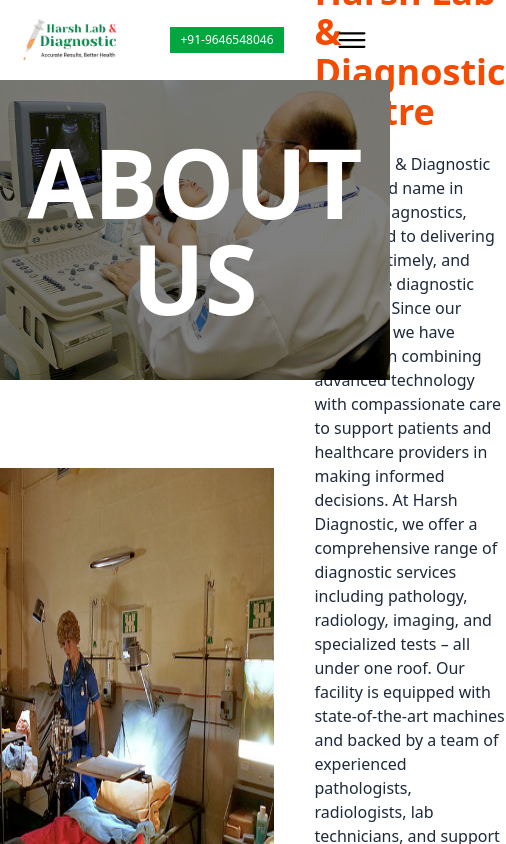
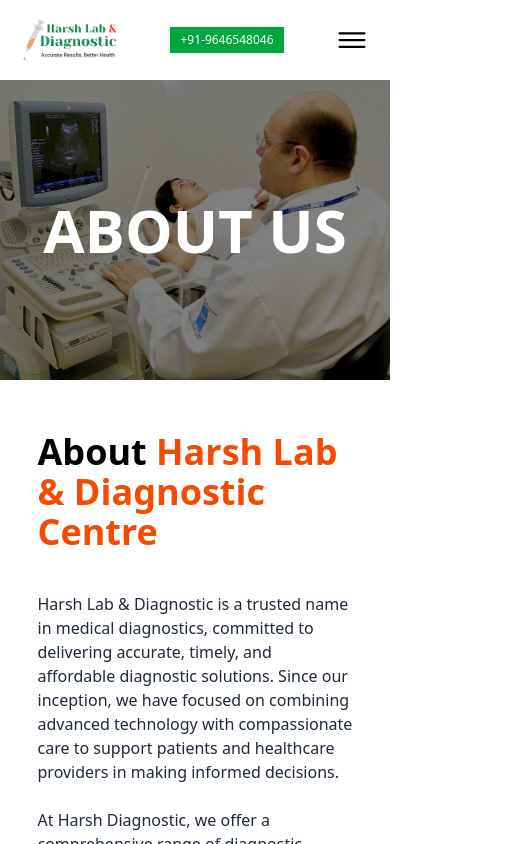
Before and after one commit to Aryanvishwakarma01/diagnostic-site, a React (Vite) app: page /About in a window 390 px wide. Shown: the top 844 px of the page, 506 px wide, since content can reach past the window. Built offline with nearby package versions, Linux system fonts and the light colour scheme.

Commit message:
new changes

```diff
--- a/src/About/About.jsx
+++ b/src/About/About.jsx
@@ -5,24 +5,31 @@
 const About = () => {
   return (
     <>
-      <div className='relative flex items-center justify-center h-[300px] w-full mb-5'>
+      <div className='relative flex items-center  justify-center h-[300px] w-full'>
         <img src={ultrasound2} alt="" className='absolute inset-0 z-0 h-full w-full object-cover' />
         <div className="absolute inset-0 bg-black opacity-50 z-10"></div>
-        <h1 className='absolute text-center z-20 font-bold text-8xl text-white'>ABOUT US</h1>
+        <h1 className='absolute text-center z-20 font-bold text-6xl sm:text-8xl text-white'>ABOUT US</h1>
       </div>
-      <div className='flex items-center justify-center gap-10 w-full h-[80vh]'>
-        <img src={aboutus} className='h-[80%]' alt="" />
-        <div className='w-[50%]'>
-          <h1 className='text-4xl font-bold mb-5'>About <span className='text-orange-600'>Harsh Lab & Diagnostic Centre</span></h1>
-          <p className='text-gray-800'>Harsh Lab & Diagnostic is a trusted name in medical diagnostics, committed to delivering accurate, timely, and affordable diagnostic solutions. Since our inception, we have focused on combining advanced technology with compassionate care to support patients and healthcare providers in making informed decisions.
+      <div className='flex flex-col sm:flex-row items-center justify-center gap-5 w-full px-5 py-8'>
+  <div>
+    <img src={aboutus} className='h-[80%] hidden sm:block' alt="" />
+  </div>
+  <div className='w-[90%] sm:w-[50%]'>
+    <h1 className='text-4xl font-bold'>
+      About <span className='text-orange-600'>Harsh Lab & Diagnostic Centre</span>
+    </h1>
+    <p className='text-gray-800 py-10 sm:py-0'>
+      Harsh Lab & Diagnostic is a trusted name in medical diagnostics, committed to delivering accurate, timely, and affordable diagnostic solutions. Since our inception, we have focused on combining advanced technology with compassionate care to support patients and healthcare providers in making informed decisions.
+      <br /><br />
+      At Harsh Diagnostic, we offer a comprehensive range of diagnostic services including pathology, radiology, imaging, and specialized tests – all under one roof. Our facility is equipped with state-of-the-art machines and backed by a team of experienced pathologists, radiologists, lab technicians, and support staff who are dedicated to upholding the highest standards of quality and precision.
+      <br /><br />
+      We understand the critical role diagnostics play in healthcare, and that’s why we adhere strictly to industry protocols and maintain complete transparency in every report we deliver. Our goal is to make diagnostics more accessible and patient-friendly, without compromising on reliability.
+      <br /><br />
+      Whether it's routine health checkups, advanced imaging, or specialized investigations, Harsh Diagnostic stands as your reliable partner in health. Your well-being is our priority, and we strive to serve with integrity, care, and excellence.
+    </p>
+  </div>
+</div>
 
-At Harsh Diagnostic, we offer a comprehensive range of diagnostic services including pathology, radiology, imaging, and specialized tests – all under one roof. Our facility is equipped with state-of-the-art machines and backed by a team of experienced pathologists, radiologists, lab technicians, and support staff who are dedicated to upholding the highest standards of quality and precision.
-
-We understand the critical role diagnostics play in healthcare, and that’s why we adhere strictly to industry protocols and maintain complete transparency in every report we deliver. Our goal is to make diagnostics more accessible and patient-friendly, without compromising on reliability.
-
-Whether it's routine health checkups, advanced imaging, or specialized investigations, Harsh Diagnostic stands as your reliable partner in health. Your well-being is our priority, and we strive to serve with integrity, care, and excellence.</p>
-          </div>
-      </div>
     </>
   )
 }
--- a/src/ContactUs/ContactUs.jsx
+++ b/src/ContactUs/ContactUs.jsx
@@ -6,7 +6,7 @@
       <div className='relative flex items-center justify-center h-[300px] w-full mb-5'>
         <img src={img1} alt="" className='absolute inset-0 z-0 h-full w-full object-cover' />
         <div className="absolute inset-0 bg-black opacity-50 z-10"></div>
-        <h1 className='absolute text-center z-20 font-bold text-8xl text-white'>CONTACT US</h1>
+        <h1 className='absolute text-center z-20 font-bold text-6xl sm:text-8xl text-white'>CONTACT US</h1>
       </div>
      <div className='w-full flex flex-col gap-5 h-[50vh]'>
         <h1 className='text-center text-4xl font-bold'>CONTACT <span className='text-orange-500'>US</span></h1>
--- a/src/Facility/Facilities.jsx
+++ b/src/Facility/Facilities.jsx
@@ -7,7 +7,7 @@
       <div className='relative flex items-center justify-center h-[300px] w-full mb-5'>
         <img src={xray} alt="" className='absolute inset-0 z-0 h-full w-full object-cover' />
         <div className="absolute inset-0 bg-black opacity-50 z-10"></div>
-        <h1 className='absolute text-center z-20 font-bold text-8xl text-white'>FACILITIES</h1>
+        <h1 className='absolute text-center z-20 font-bold text-white text-6xl sm:text-8xl'>FACILITIES</h1>
       </div>
 
     </>
```
